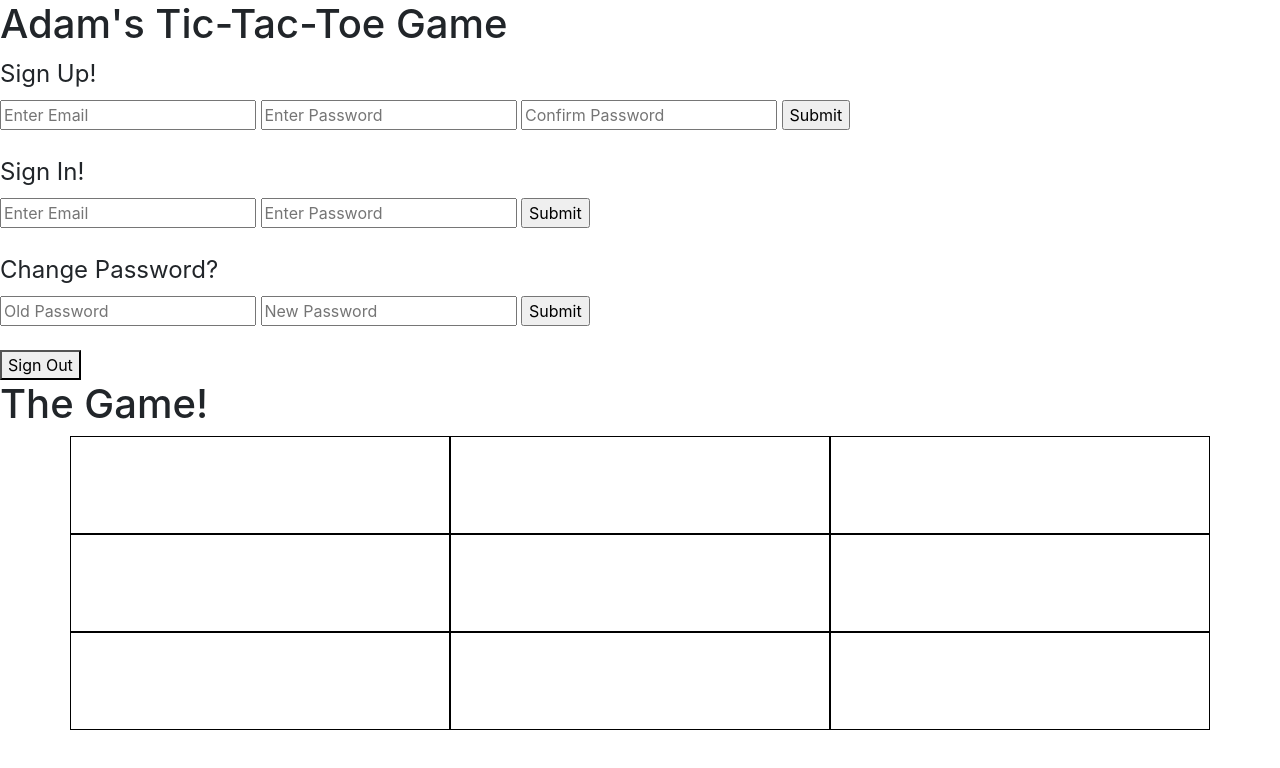
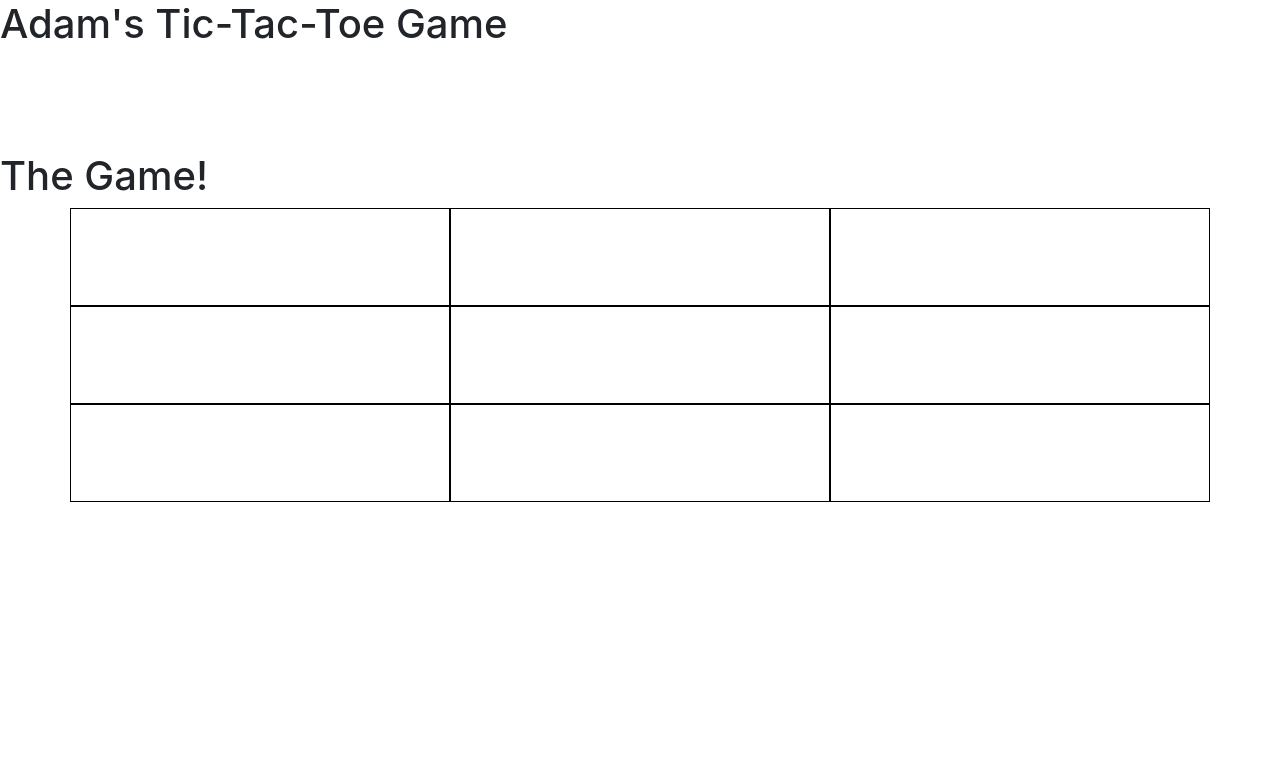
Before and after one commit to Amillz70/Adam-client, a website built with webpack: page index.html in a window 1280 px wide. Built offline with nearby package versions, Linux system fonts and the light colour scheme.

Commit message:
Leaving computer, general save

```diff
--- a/assets/scripts/app.js
+++ b/assets/scripts/app.js
@@ -7,8 +7,10 @@ const authEvents = require('./auth/events.js')
 // require('./example')
 
 $(() => {
-  $('#sign-up-form').on('submit', authEvents.onSignUp)
-  $('#sign-in-form').on('submit', authEvents.onSignIn)
-  $('#change-password-form').on('submit', authEvents.onChangePassword)
-  $('#sign-out-button').on('click', authEvents.onSignOut) // .hide()
+  $('#sign-up-form').on('submit', authEvents.onSignUp).hide()
+  $('#sign-in-form').on('submit', authEvents.onSignIn).hide()
+  $('#change-password-form').on('submit', authEvents.onChangePassword).hide()
+  $('#sign-out-button').on('click', authEvents.onSignOut).hide()
+
+  $('container').on('click', )
 })
--- a/index.html
+++ b/index.html
@@ -47,19 +47,19 @@
           <div class="row">
             <div class="container-fluid tic-container">
               <div class="row tic-row">
-                <div class="col-4 tic-box">1</div>
-                <div class="col-4 tic-box">2</div>
-                <div class="col-4 tic-box">3</div>
+                <div class="col-4 tic-box" id="squareZero">0</div>
+                <div class="col-4 tic-box" id="squareOne">1</div>
+                <div class="col-4 tic-box" id="squareTwo">2</div>
               </div>
               <div class="row tic-row">
-                <div class="col-4 tic-box">4</div>
-                <div class="col-4 tic-box">5</div>
-                <div class="col-4 tic-box">6</div>
+                <div class="col-4 tic-box" id="squareThree">3</div>
+                <div class="col-4 tic-box" id="squareFour">4</div>
+                <div class="col-4 tic-box" id="squareFive">5</div>
               </div>
               <div class="row tic-row">
-                <div class="col-4 tic-box">7</div>
-                <div class="col-4 tic-box">8</div>
-                <div class="col-4 tic-box">9</div>
+                <div class="col-4 tic-box" id="squareSix">6</div>
+                <div class="col-4 tic-box" id="squareSeven">7</div>
+                <div class="col-4 tic-box" id="squareEight">8</div>
               </div>
             </div>
           </div>
```
Also changed, not shown: gameLogic.js (added, +10 -0 lines).
